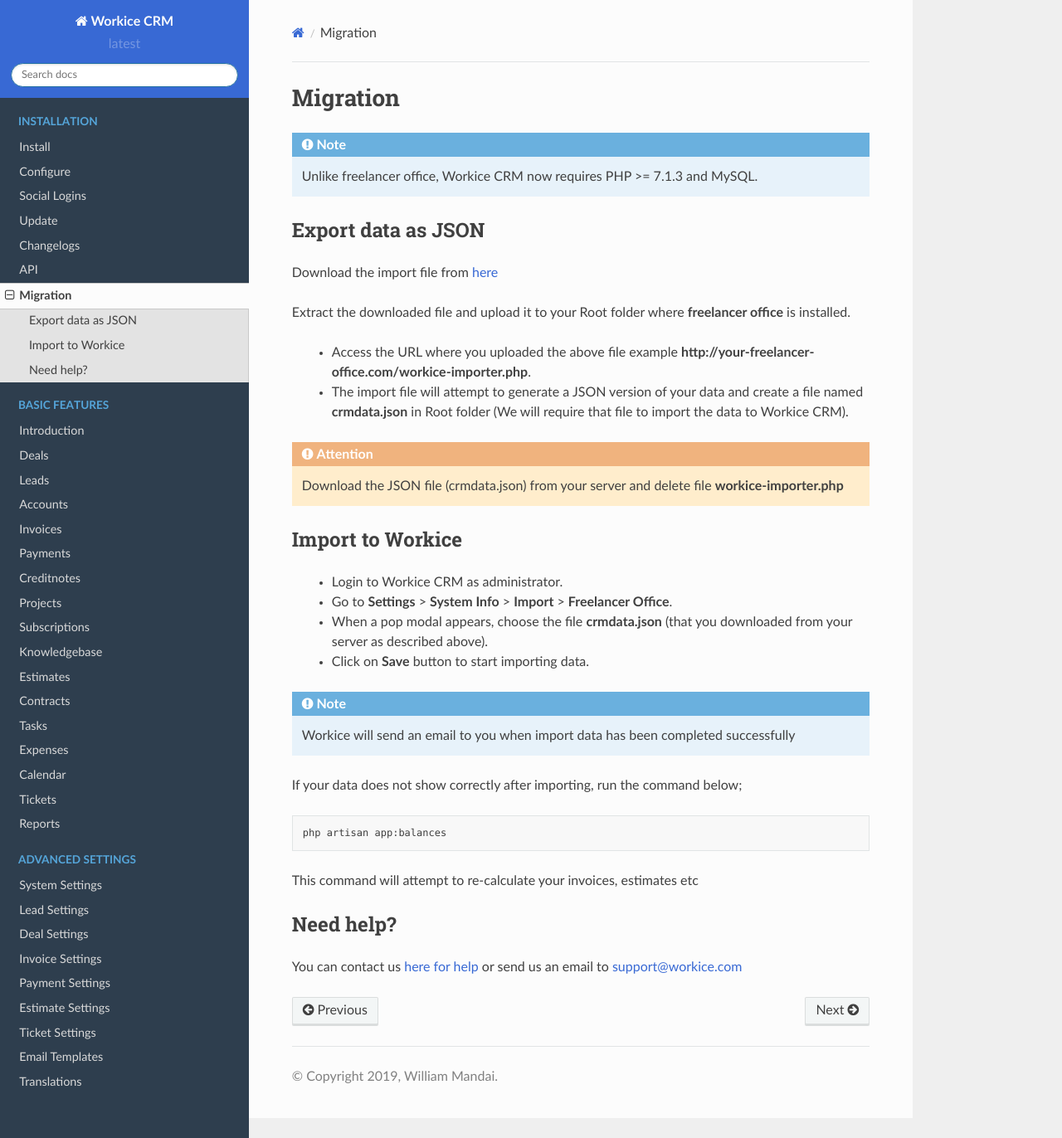
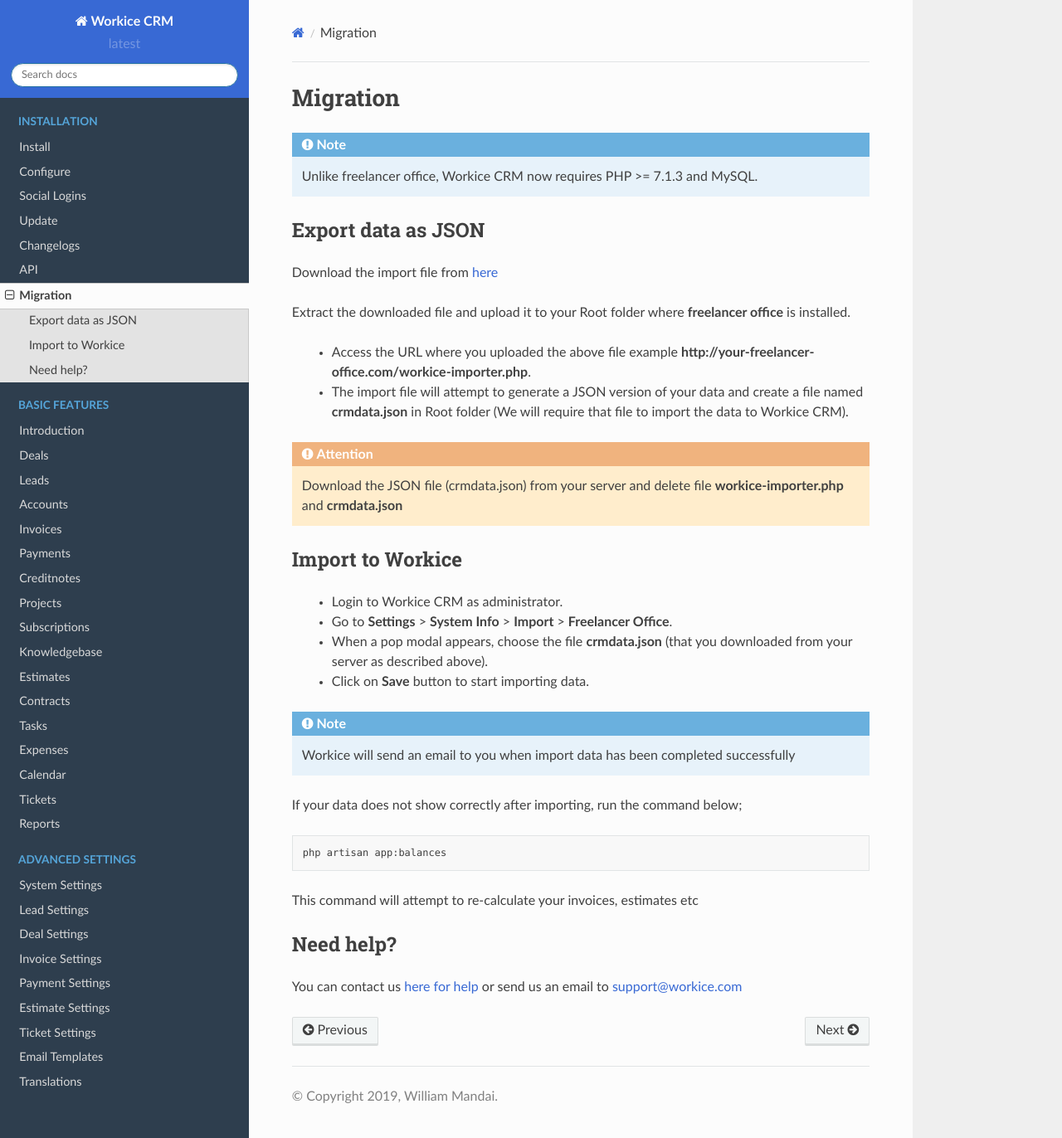
Before and after one commit to wmandai/workice-docs, a Sphinx documentation site: the page built from docs/source/migration.rst, in a window 1280 px wide and 1372 px high. Shown: the whole window at 83% size. Built offline with Sphinx 7.4.7 and the Read the Docs theme 2.0.0, drawn with Linux system fonts in a browser that asks for light colours.

Commit message:
Minor change

```diff
--- a/docs/source/migration.rst
+++ b/docs/source/migration.rst
@@ -12,7 +12,7 @@
  - Access the URL where you uploaded the above file example **http://your-freelancer-office.com/workice-importer.php**.
  - The import file will attempt to generate a JSON version of your data and create a file named **crmdata.json** in Root folder (We will require that file to import the data to Workice CRM).
 
-.. ATTENTION:: Download the JSON file (crmdata.json) from your server and delete file **workice-importer.php**
+.. ATTENTION:: Download the JSON file (crmdata.json) from your server and delete file **workice-importer.php** and **crmdata.json**
 
 Import to Workice
 ^^^^^^^^^^^^^^^^^^^^^^^
```
